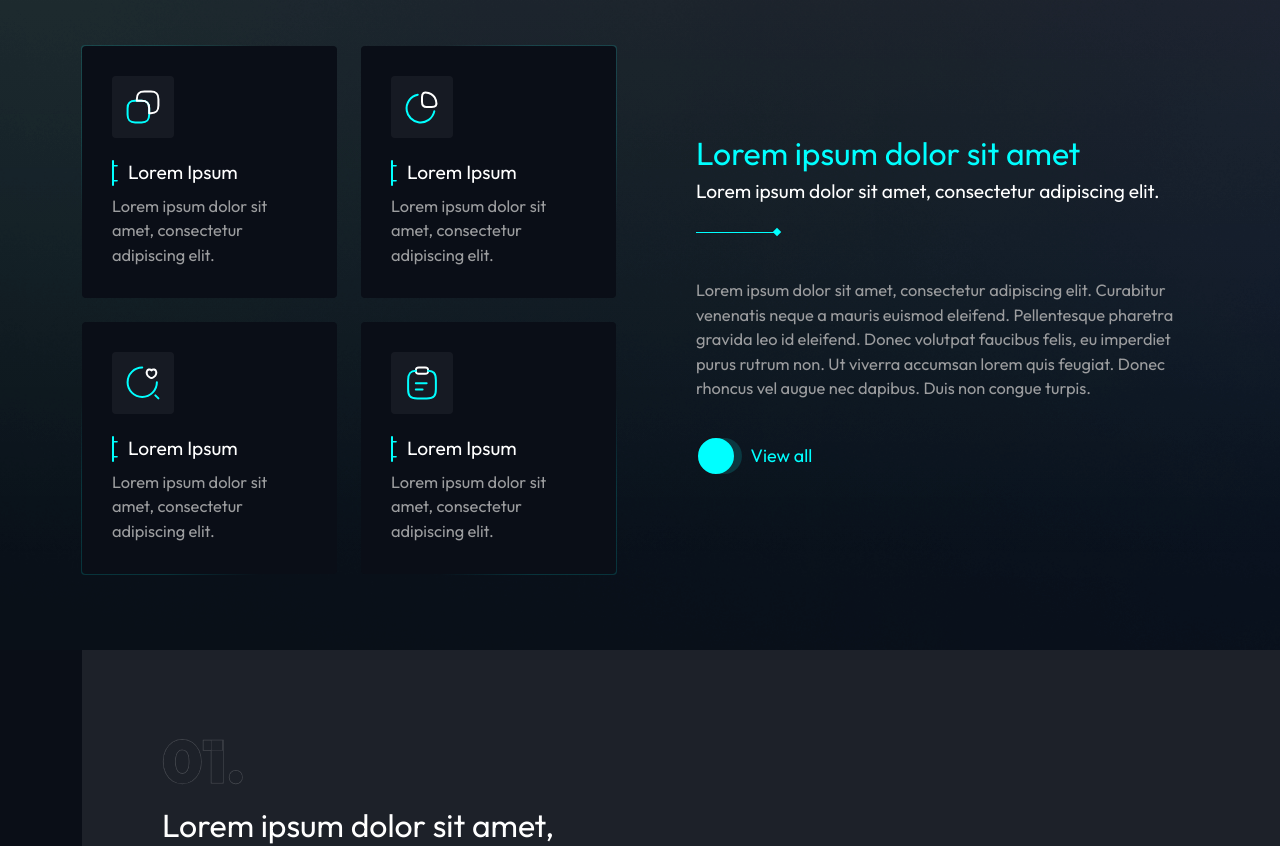
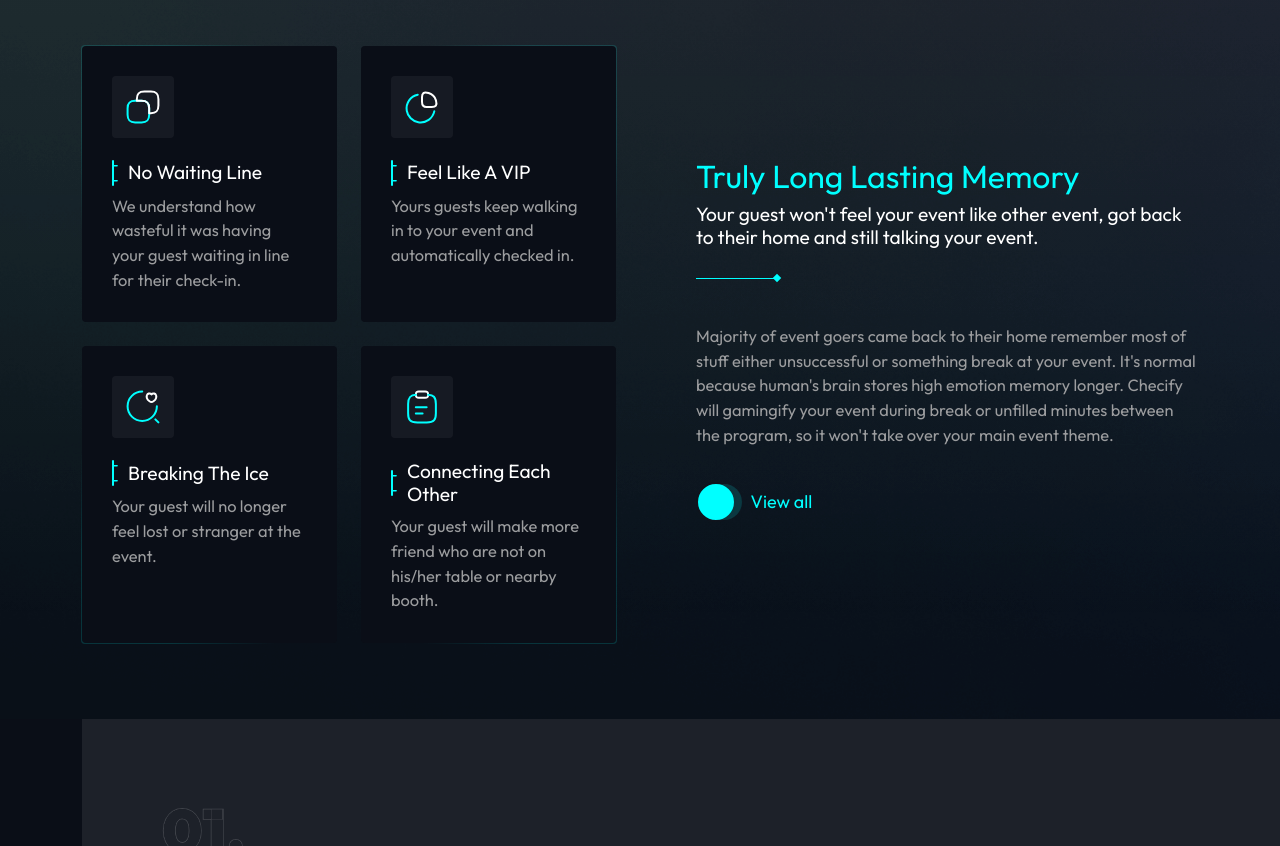
Before and after one commit to hoanganhcit/checify, a plain HTML site: page index.html in a window 1280 px wide. Shown: the part 1300-2146 px from the top of the page. Drawn offline with Linux system fonts and the light colour scheme; no server answers; files whose address does not match are found by name.

Commit message:
update index

```diff
--- a/index.html
+++ b/index.html
@@ -77,7 +77,9 @@
                                     <img src="assets/images/title-effect.png" alt=""><span>SELF CHECK-IN</span>
                                 </div> regardless of sizes</h1>
                             <p>
-                                Checify is your new SELF Check-In AI, it helps you breaking the Ice, enhances the security measure for any of your event, whether it's 100 people for the Wedding or 100,000 attendees for the tradeshow.
+                                Checify is your new SELF Check-In AI, it helps you breaking the Ice, enhances the
+                                security measure for any of your event, whether it's 100 people for the Wedding or
+                                100,000 attendees for the tradeshow.
 
                             </p>
                             <a data-cursor="pointer" class="start-link"><i class="iconsax"
@@ -100,7 +102,8 @@
                                 <li>Instant know your Seat/Boost </li>
                                 <li>Have Funs</li>
                             </ul>
-                            <h4> An automatic facial recognition technique that helps you control the guests at your event and create long lasting memory.</h4>
+                            <h4> An automatic facial recognition technique that helps you control the guests at your
+                                event and create long lasting memory.</h4>
                         </div>
                     </div>
                 </div>
@@ -125,8 +128,9 @@
                                 </div>
                                 <div class="service-content">
                                     <h3><img src="assets/images/home/service-title.svg" alt="effect"
-                                            class="img-fluid">Lorem ipsum</h3>
-                                    <p>Lorem ipsum dolor sit amet, consectetur adipiscing elit.</p>
+                                            class="img-fluid">No Waiting Line</h3>
+                                    <p>We understand how wasteful it was having your guest waiting in line for their
+                                        check-in.</p>
                                 </div>
                             </div>
                         </div>
@@ -138,8 +142,8 @@
                                 </div>
                                 <div class="service-content">
                                     <h3><img src="assets/images/home/service-title.svg" alt="effect"
-                                            class="img-fluid">Lorem ipsum</h3>
-                                    <p>Lorem ipsum dolor sit amet, consectetur adipiscing elit.</p>
+                                            class="img-fluid">Feel like a VIP</h3>
+                                    <p>Yours guests keep walking in to your event and automatically checked in.</p>
                                 </div>
                             </div>
                         </div>
@@ -151,9 +155,8 @@
                                 </div>
                                 <div class="service-content">
                                     <h3><img src="assets/images/home/service-title.svg" alt="effect"
-                                            class="img-fluid">Lorem ipsum</h3>
-                                    <p>Lorem ipsum dolor sit amet, consectetur adipiscing elit.
-                                    </p>
+                                            class="img-fluid">Breaking the Ice</h3>
+                                    <p>Your guest will no longer feel lost or stranger at the event.</p>
                                 </div>
                             </div>
                         </div>
@@ -165,8 +168,8 @@
                                 </div>
                                 <div class="service-content">
                                     <h3><img src="assets/images/home/service-title.svg" alt="effect"
-                                            class="img-fluid">Lorem ipsum</h3>
-                                    <p>Lorem ipsum dolor sit amet, consectetur adipiscing elit.
+                                            class="img-fluid">Connecting Each Other</h3>
+                                    <p>Your guest will make more friend who are not on his/her table or nearby booth.
                                     </p>
                                 </div>
                             </div>
@@ -177,13 +180,14 @@
                     <div class="service-info">
                         <div>
                             <div class="title">
-                                <h2>Lorem ipsum dolor sit amet</h2>
-                                <h3>Lorem ipsum dolor sit amet, consectetur adipiscing elit.</h3>
+                                <h2>Truly Long Lasting Memory</h2>
+                                <h3>Your guest won't feel your event like other event, got back to their home and still
+                                    talking your event. </h3>
                             </div>
-                            <p>Lorem ipsum dolor sit amet, consectetur adipiscing elit. Curabitur venenatis neque a
-                                mauris euismod eleifend. Pellentesque pharetra gravida leo id eleifend. Donec volutpat
-                                faucibus felis, eu imperdiet purus rutrum non. Ut viverra accumsan lorem quis feugiat.
-                                Donec rhoncus vel augue nec dapibus. Duis non congue turpis.</p>
+                            <p>Majority of event goers came back to their home remember most of stuff either
+                                unsuccessful or something break at your event. It's normal because human's brain stores
+                                high emotion memory longer. Checify will gamingify your event during break or unfilled
+                                minutes between the program, so it won't take over your main event theme. </p>
                             <a data-cursor="pointer" class="btn-arrow" href="#">
                                 <div class="icon-arrow"><i class="iconsax" data-icon="arrow-up"></i></div>View all
                             </a>
```
